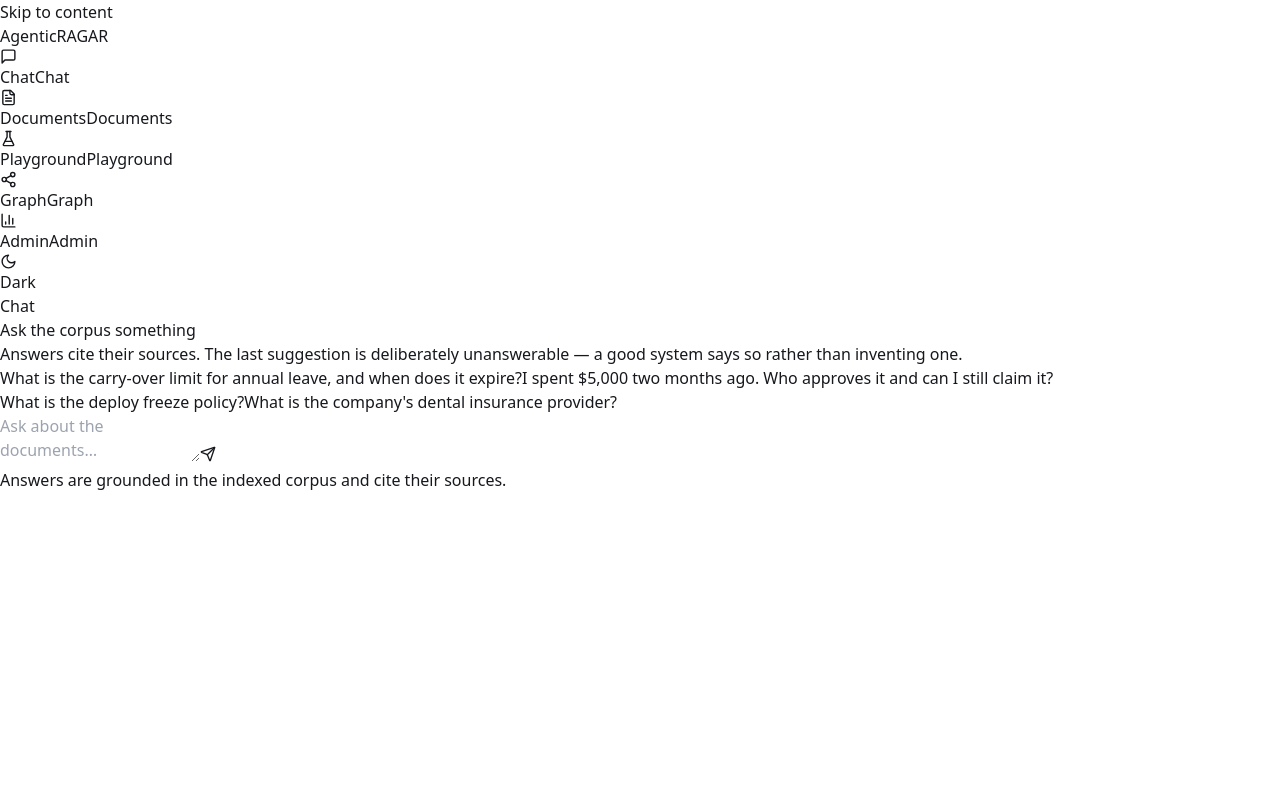
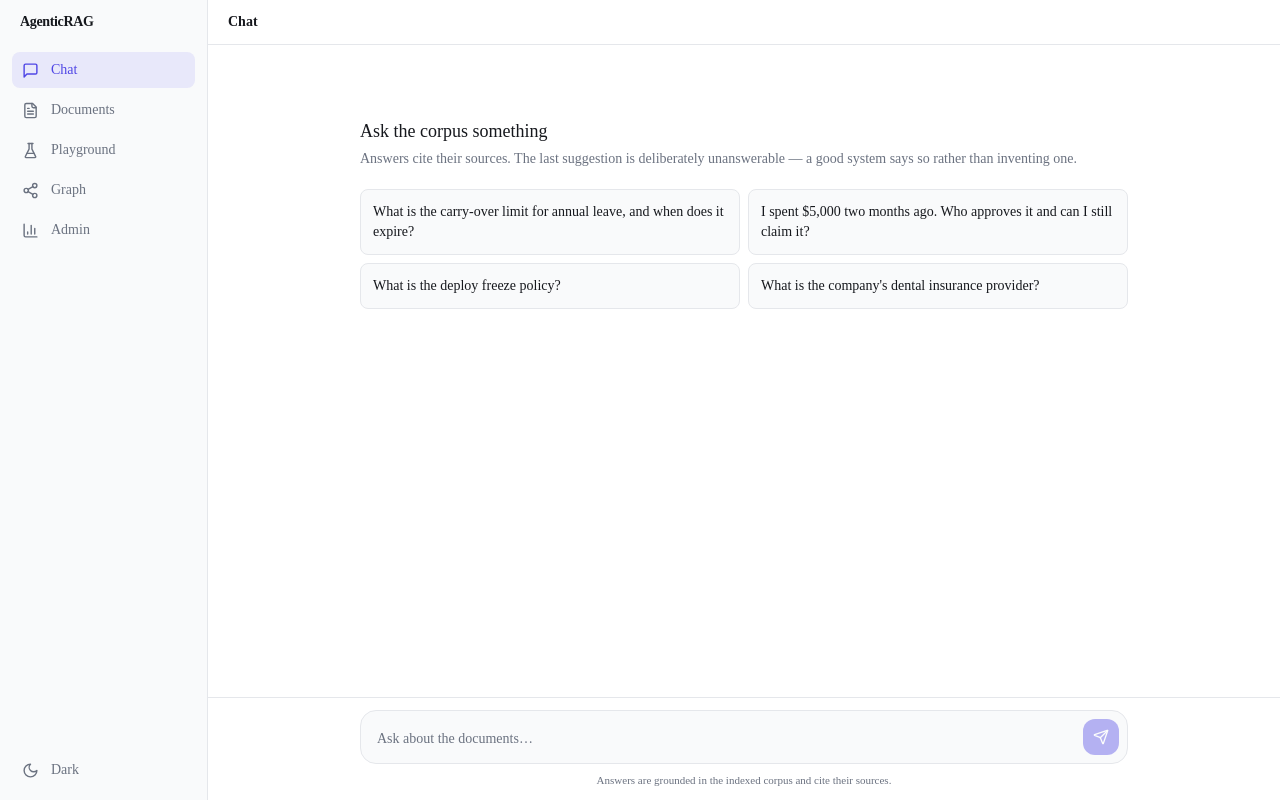
Before and after one commit to parthksingh1/AgenticRAG, a Next.js app in the folder apps/web/: page / in a window 1280 px wide. Built offline with nearby package versions, Linux system fonts and the light colour scheme.

Commit message:
feat(web): configure web application tailwind.config.ts

```diff
--- /dev/null
+++ b/apps/web/tailwind.config.ts
@@ -0,0 +1,20 @@
+import type { Config } from "tailwindcss";
+
+export default {
+  content: ["./src/**/*.{ts,tsx}"],
+  darkMode: "class",
+  theme: {
+    extend: {
+      colors: {
+        bg: "rgb(var(--bg) / <alpha-value>)",
+        fg: "rgb(var(--fg) / <alpha-value>)",
+        muted: "rgb(var(--muted) / <alpha-value>)",
+        line: "rgb(var(--line) / <alpha-value>)",
+        card: "rgb(var(--card) / <alpha-value>)",
+        accent: "rgb(var(--accent) / <alpha-value>)",
+      },
+      fontFamily: { sans: ["var(--font-sans)", "system-ui", "sans-serif"] },
+    },
+  },
+  plugins: [],
+} satisfies Config;
```
